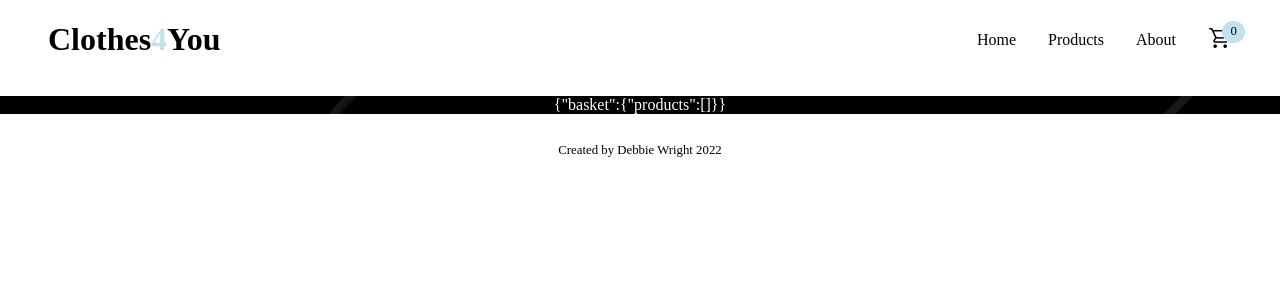
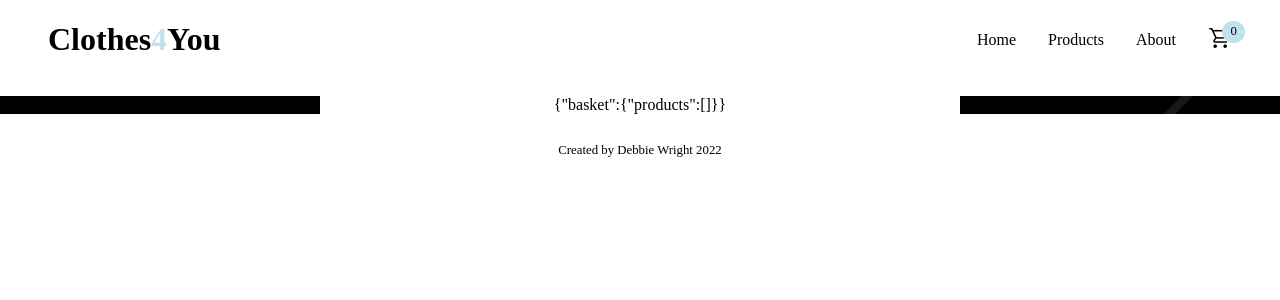
Before and after one commit to dwright1989/shopping-cart, a React (Create React App) app: page /cart in a window 1280 px wide. Shown: the top 300 px of the page. Built offline with nearby package versions, Linux system fonts and the light colour scheme; a web font is replaced by a local one.

Commit message:
Div created to show products in cart

```diff
--- a/src/App.css
+++ b/src/App.css
@@ -140,6 +140,14 @@
   cursor: pointer;
 }
 
+/*CART*/
+#cartContainer{
+  width: 50%;
+  margin: auto;
+  background-color: var(--main-color);
+  color: var(--secondary-color);
+}
+
 /*FOOTER*/
 #footer{
   text-align: center;
--- a/src/Components/Cart.js
+++ b/src/Components/Cart.js
@@ -1,7 +1,9 @@
 export default function Cart(props){
     return (
         <div id="cart" className="page">
-            <p>{JSON.stringify(props)}</p>
+            <div id="cartContainer">
+                <p>{JSON.stringify(props)}</p>
+            </div>
         </div>
     );
 }
```
